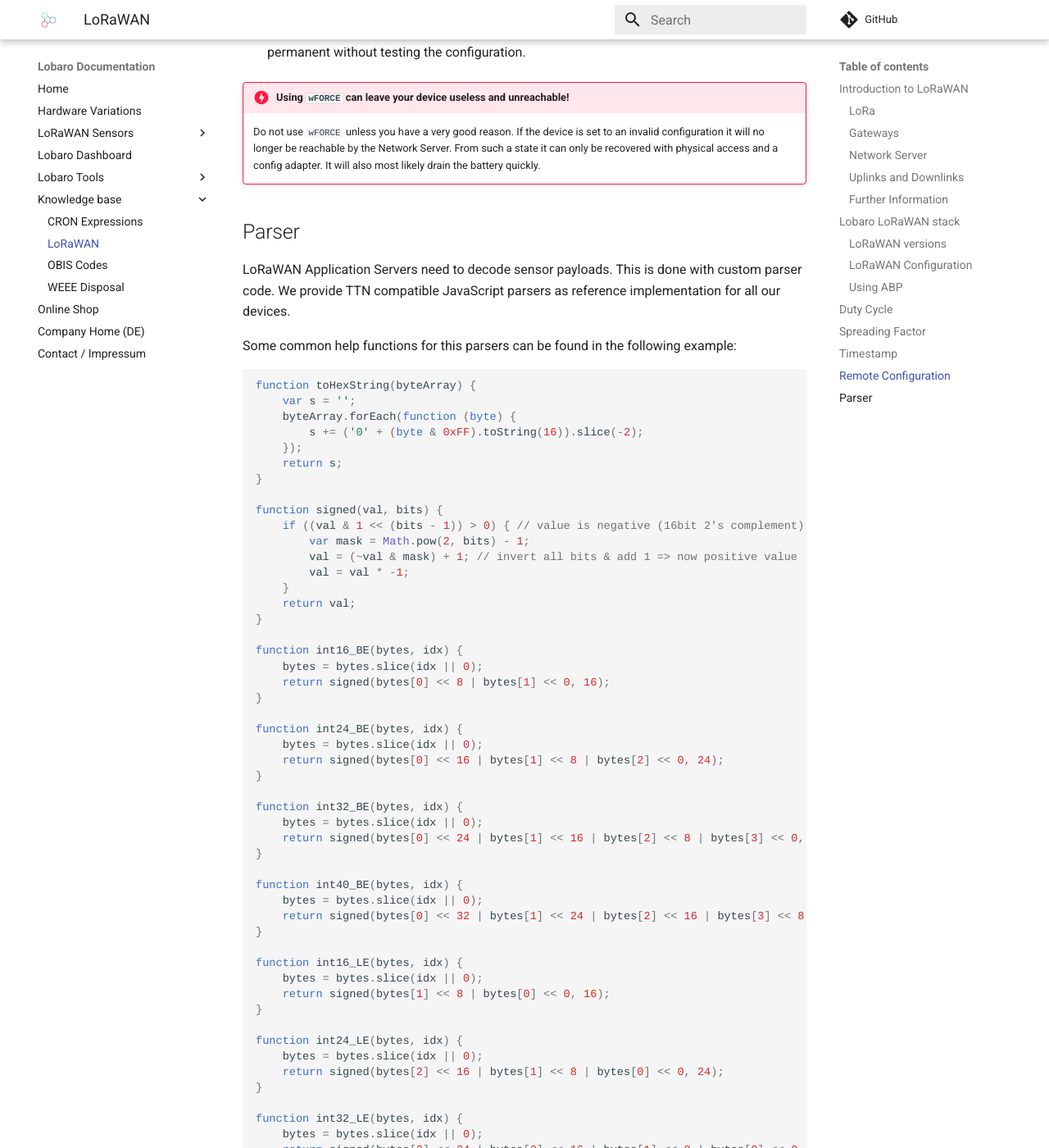
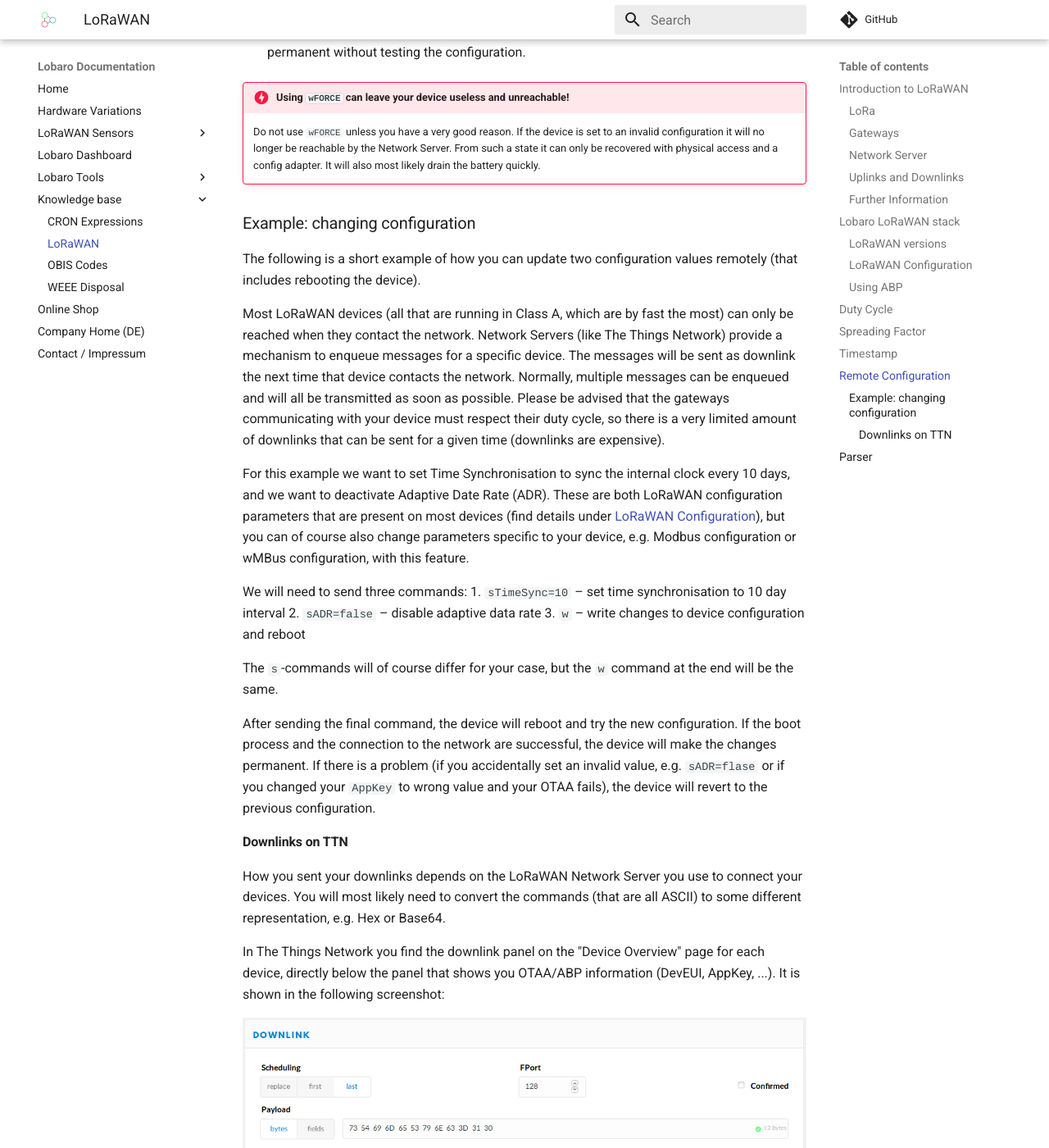
Before and after one commit to Lobaro/docs, an MkDocs documentation site: the page built from docs/background/lorawan.md, in a window 1280 px wide and 1400 px high, scrolled down 11701 px. Shown: the whole window at 82% size. Built offline with MkDocs 1.6.1 and Material for MkDocs 9.7.7, drawn with Linux system fonts in a browser that asks for light colours; a script that is not in the unit is left out; comment, search, counter and statistics services are not loaded; some of the changed text lies outside the part shown.

Commit message:
Add example of how to remote config.

```diff
--- a/docs/background/lorawan.md
+++ b/docs/background/lorawan.md
@@ -458,6 +458,49 @@
     a state it can only be recovered with physical access and a config adapter. It will
     also most likely drain the battery quickly.
 
+### Example: changing configuration
+The following is a short example of how you can update two configuration values remotely (that
+includes rebooting the device).
+
+Most LoRaWAN devices (all that are running in Class A, which are by fast
+the most) can only be reached when they contact the network. Network Servers (like The Things Network) provide
+a mechanism to enqueue messages for a specific device. The messages will be sent as downlink the next time
+that device contacts the network. Normally, multiple messages can be enqueued and will all be transmitted as soon
+as possible. Please be advised that the gateways communicating with your device must respect their duty cycle, so
+there is a very limited amount of downlinks that can be sent for a given time (downlinks are expensive).
+
+For this example we want to set Time Synchronisation to sync the internal clock every 10 days, and we
+want to deactivate Adaptive Date Rate (ADR). These are both LoRaWAN configuration parameters that are present
+on most devices (find details under
+[LoRaWAN Configuration](#lorawan-configuration)), but you can of course also change parameters specific to your
+device, e.g. Modbus configuration or wMBus configuration, with this feature.
+
+We will need to send three commands:
+1. `sTimeSync=10` &ndash; set time synchronisation to 10 day interval
+2. `sADR=false` &ndash; disable adaptive data rate
+3. `w` &ndash; write changes to device configuration and reboot
+
+The `s`-commands will of course differ for your case, but the `w` command at the end will be the same.
+
+After sending the final command, the device will reboot and try the new configuration. If the boot process and
+the connection to the network are successful, the device will make the changes permanent. If there is a problem
+(if you accidentally set an invalid value, e.g. `sADR=flase` or if you changed your `AppKey` to wrong value and your
+OTAA fails), the device will revert to the previous configuration.
+
+#### Downlinks on TTN
+How you sent your downlinks depends on the LoRaWAN Network Server you use to connect your devices. You will
+most likely need to convert the commands (that are all ASCII) to some different representation, e.g. Hex or Base64.
+
+In The Things Network you find the downlink panel on the "Device Overview" page for each device, directly below
+the panel that shows you OTAA/ABP information (DevEUI, AppKey, ...). It is shown in the following screenshot:
+
+![Sending remote configuration using TTN](files/ttn-downlink.png)
+
+You will have to encode the commands in hex. In the screenshot you see `73 54 69 6d 65 53 79 6e 63 3d 31 30` as
+the message to send; that is the hex representation of `sTimeSync=10`. The Port used for remote configuration for
+our devices is 128. When you enter multiple messages to send, be sure to set the correct scheduling (`last`).
+The preselected `replace` will overwrite your previously enqueued messages.
+
 ## Parser
 
 LoRaWAN Application Servers need to decode sensor payloads. This is done with custom parser code.
```
Also changed, not shown: docs/background/files/ttn-downlink.png (added).
